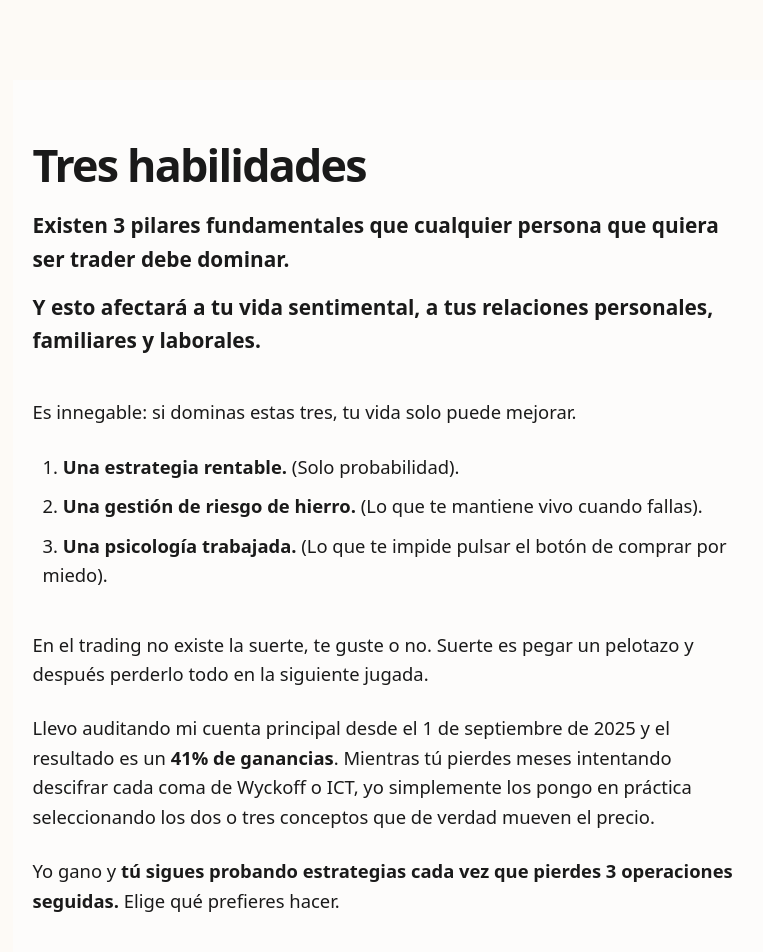
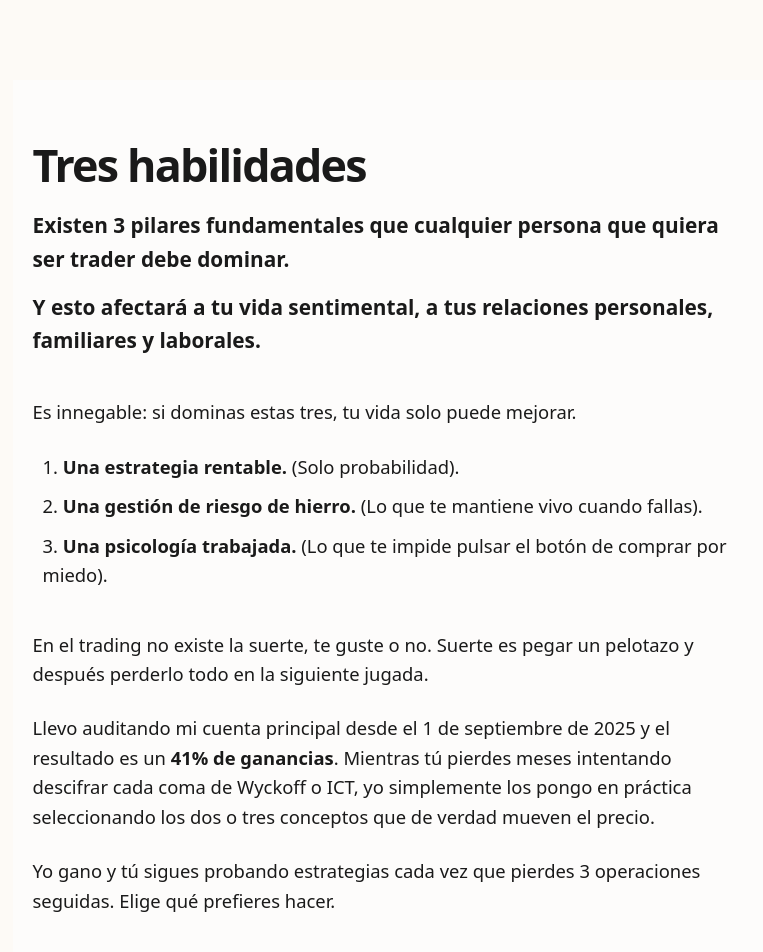
Before and after one commit to Lobosrf/My-web, a Next.js app: page /entrar in a window 1280 px wide. Shown: the top 952 px of the page, without its empty margins (250-1013 px from the left). Built offline with nearby package versions, Linux system fonts and the light colour scheme.

Commit message:
fix: fondo crema unificado, sin negrita en estrategias y sin cites

```diff
--- a/app/entrar/page.tsx
+++ b/app/entrar/page.tsx
@@ -41,7 +41,7 @@ export default function EntrarPage() {
                     </p>
 
                     <p style={{ marginBottom: '50px' }}>
-                        Yo gano y <strong>tú sigues probando estrategias cada vez que pierdes 3 operaciones seguidas.</strong> Elige qué prefieres hacer.
+                        Yo gano y tú sigues probando estrategias cada vez que pierdes 3 operaciones seguidas. Elige qué prefieres hacer.
                     </p>
 
                     <h2 style={{ fontSize: '1.6rem', fontWeight: '900', marginBottom: '20px' }}>La mentira de la estrategia mágica</h2>
```
